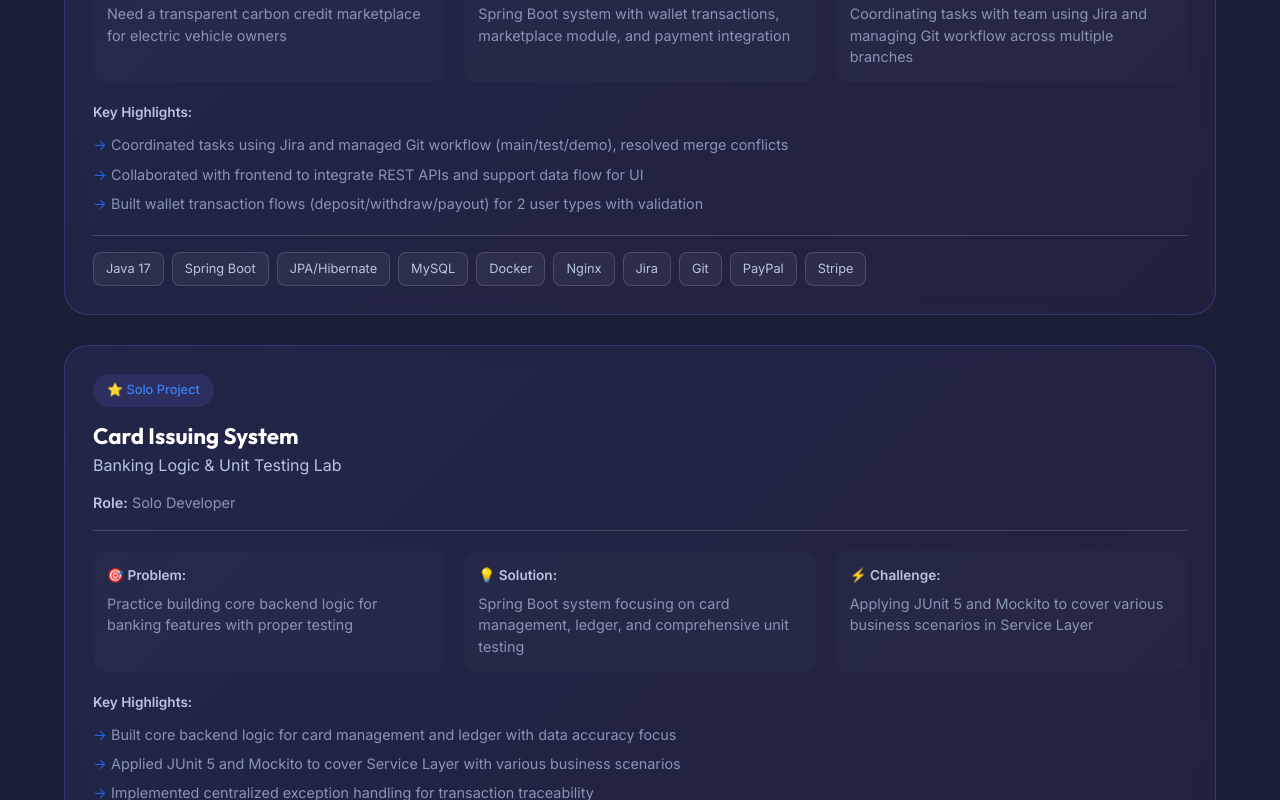
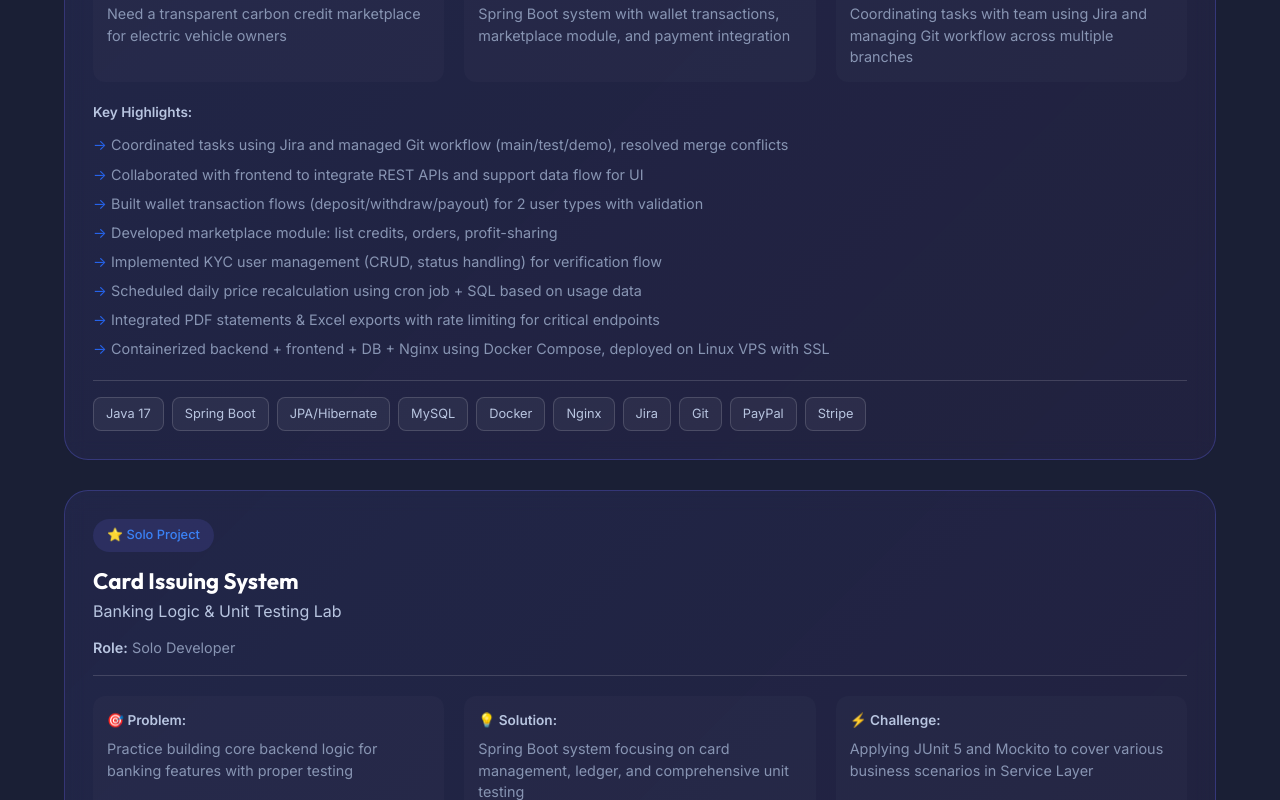
Before and after one commit to LeHuyTuong/portfolio, a React (Vite) app: page / in a window 1280 px wide. Shown: the part 3380-4180 px from the top of the page. Built offline with nearby package versions, Linux system fonts and the light colour scheme.

Commit message:
Show all highlights instead of only 3

```diff
--- a/src/components/Projects.jsx
+++ b/src/components/Projects.jsx
@@ -88,7 +88,7 @@ const Projects = () => {
                             <div className="project-highlights">
                                 <span className="highlights-label">Key Highlights:</span>
                                 <ul>
-                                    {project.highlights.slice(0, 3).map((highlight, i) => (
+                                    {project.highlights.map((highlight, i) => (
                                         <li key={i}>{highlight}</li>
                                     ))}
                                 </ul>
```
